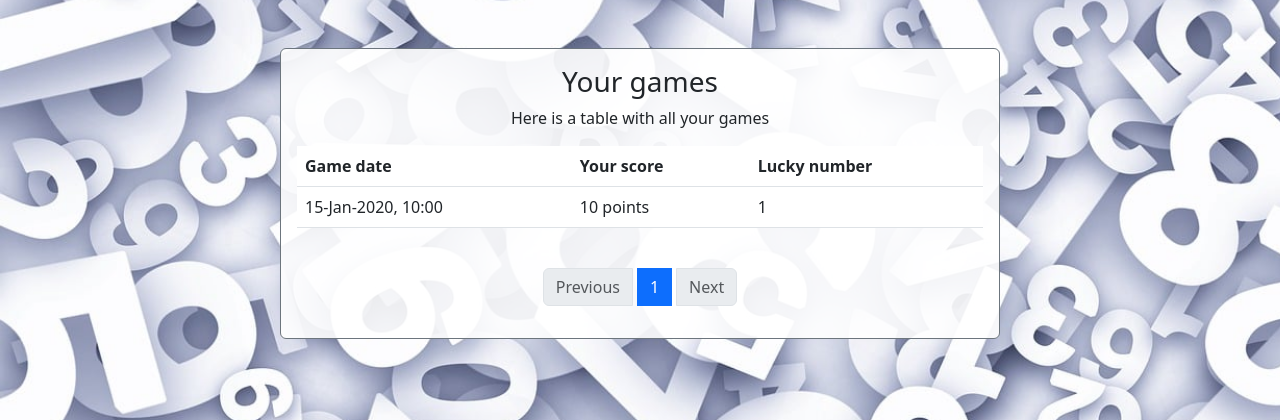
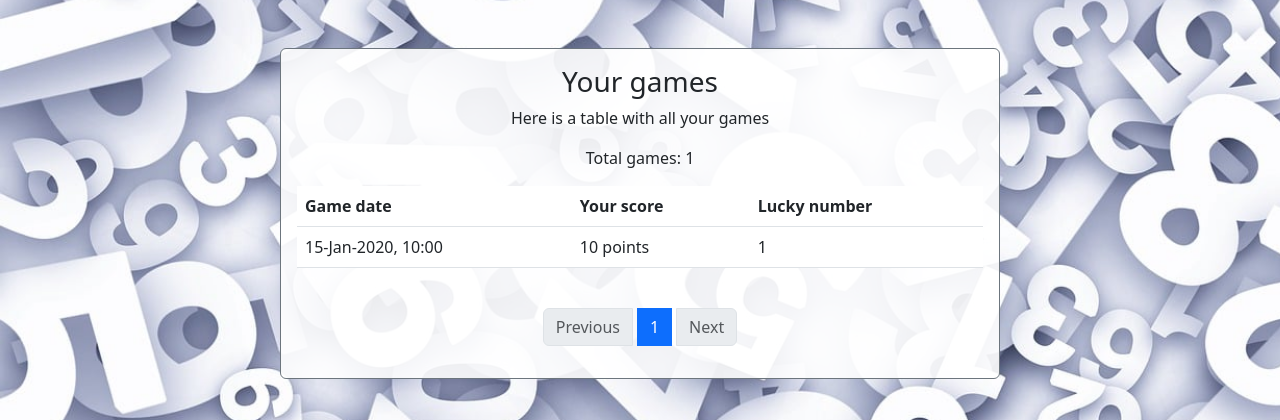
Before and after one commit to Kowal1996/Digit_Dash, a Django app: page /lottoGames/userGames/ in a window 1280 px wide. Shown: the part 106-526 px from the top of the page. Run offline with Django 4.2, Linux system fonts and the light colour scheme; a user stored in the database is signed in; tables that the repository leaves empty hold one stand-in row (values such as "Sample post").

```diff
--- a/lottoGames/templates/userGames.html
+++ b/lottoGames/templates/userGames.html
@@ -12,8 +12,11 @@
         <div class="col-md-8 offset-md-2">
             <div class="card background-white border border-secondary">
                 <div class="card-body">
-                    <h3 class="mb-2 centered-text">Your games</h3>
-                    <p class="text-center">Here is a table with all your games</p>
+                    <div class="text-center">
+                        <h3 class="mb-2">Your games</h3>
+                        <p>Here is a table with all your games</p>
+                        <p>Total games: {{numOfGames}}</p>
+                    </div>
                     <table class="table">
                         <thead>
                             <tr>
```
